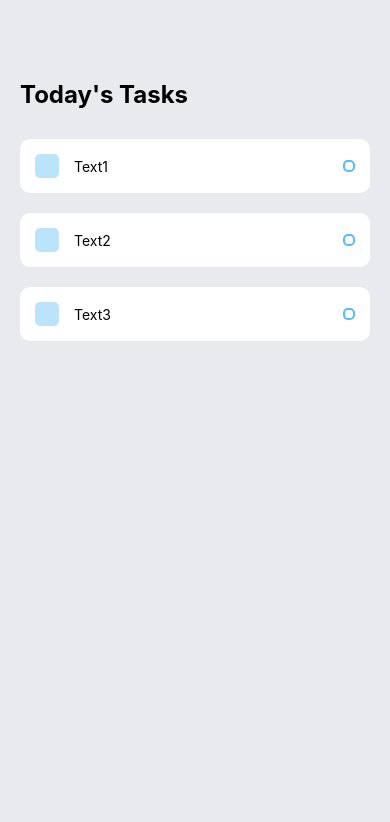
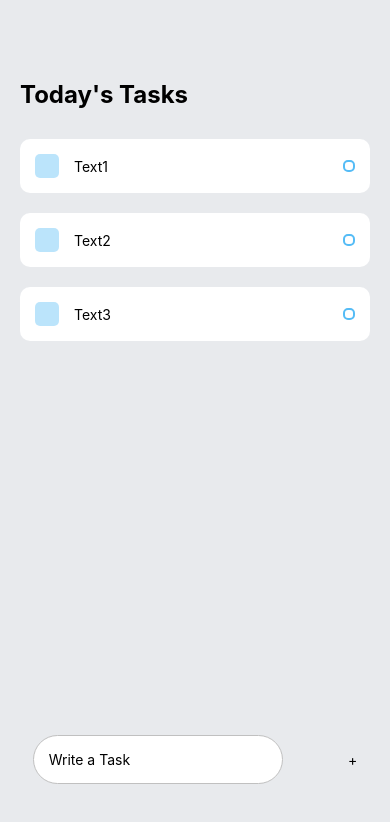
Before and after one commit to Nayan-joshi07/TodoList, a React Native app: screen / in a window 390 px wide. Shown: the top 822 px of the page. Built offline with nearby package versions, Linux system fonts and the light colour scheme.

Commit message:
Created a Task Section

```diff
--- a/App.js
+++ b/App.js
@@ -1,38 +1,74 @@
 import React from "react";
-import {StyleSheet, View, Text, KeyboardAvoidingView, Platform } from "react-native";
+import { StyleSheet, View, Text, KeyboardAvoidingView, Platform, TextInput, TouchableOpacity } from "react-native";
 import Task from "./Component/Task";
 
-export default function App(){
-  return(
+export default function App() {
+  return (
     <View style={styles.container}>
       <View style={styles.tasksWrapper}>
         <Text style={styles.sectionTitle}>Today's Tasks</Text>
         <View style={styles.items}>
-            <Task text = {'Text1'}/>
-            <Task text = {'Text2'}/>
-            <Task text ={'Text3'}/>
+          <Task text={'Text1'} />
+          <Task text={'Text2'} />
+          <Task text={'Text3'} />
         </View>
       </View>
 
-<KeyboardAvoidingView behavior={Platform.OS === 'ios' ?'padding':'height'} style={styles.writeTaskWrapper}></KeyboardAvoidingView>
+      <KeyboardAvoidingView behavior={Platform.OS === 'ios' ? 'padding' : 'height'} style={styles.writeTaskWrapper}>
+        <TextInput style={styles.input} placeholder={'Write a Task'}></TextInput>
+        <TouchableOpacity>
+          <View styles={styles.addWrapper}>
+            <Text style={styles.addText}>+</Text>
+          </View>
+        </TouchableOpacity>
+      </KeyboardAvoidingView>
     </View>
   );
 }
 
 const styles = StyleSheet.create({
-  container :{
-    flex : 1,
-    backgroundColor :'#E8EAED',
+  container: {
+    flex: 1,
+    backgroundColor: '#E8EAED',
   },
-  tasksWrapper:{
-    paddingTop:80,
-    paddingHorizontal:20,
+  tasksWrapper: {
+    paddingTop: 80,
+    paddingHorizontal: 20,
   },
-  sectionTitle:{
-    fontSize:24,
-    fontWeight:"bold",
+  sectionTitle: {
+    fontSize: 24,
+    fontWeight: "bold",
   },
-  items:{
-    marginTop:30,
+  items: {
+    marginTop: 30,
   },
+  writeTaskWrapper: {
+    position:'absolute',
+    bottom:60,
+    width:'100%',
+    flexDirection:'row',
+    justifyContent:'space-around',
+    alignItems:'center',
+
+  },
+  input: {
+    paddingVertical : 15,
+    paddingHorizontal:15,
+    backgroundColor:'#FFF',
+    borderRadius:60,
+    borderColor:'#C0C0C0',
+    borderWidth:1,
+    width:250,
+  },
+  addWrapper: {
+    width:60,
+    height:60,
+    backgroundColor:'#FFF',
+    borderRadius:60,
+    justifyContent:'center',
+    alignItems:'center',
+    borderColor:'#C0C0C0',
+    borderWidth:1,
+  },
+  addText: {},
 });
--- a/index.js
+++ b/index.js
@@ -5,6 +5,7 @@
 import {AppRegistry} from 'react-native';
 import App from './App';
 import Flex from './Flex';
+import KeyboardAvoidingComponent from './Component/KeyboardAvoidingView';
 import {name as appName} from './app.json';
 
 AppRegistry.registerComponent(appName, () => App);
```
Lines whose indentation alone changed are shown as unchanged.
